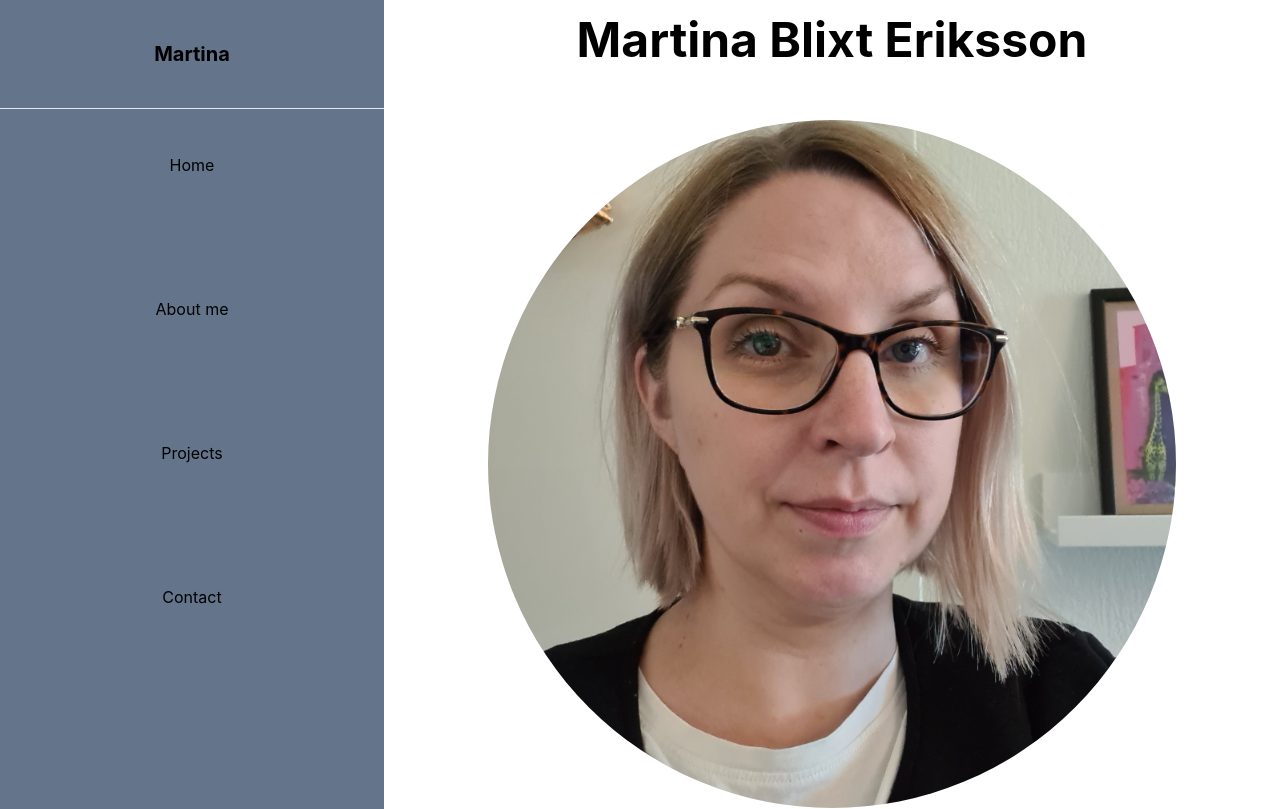
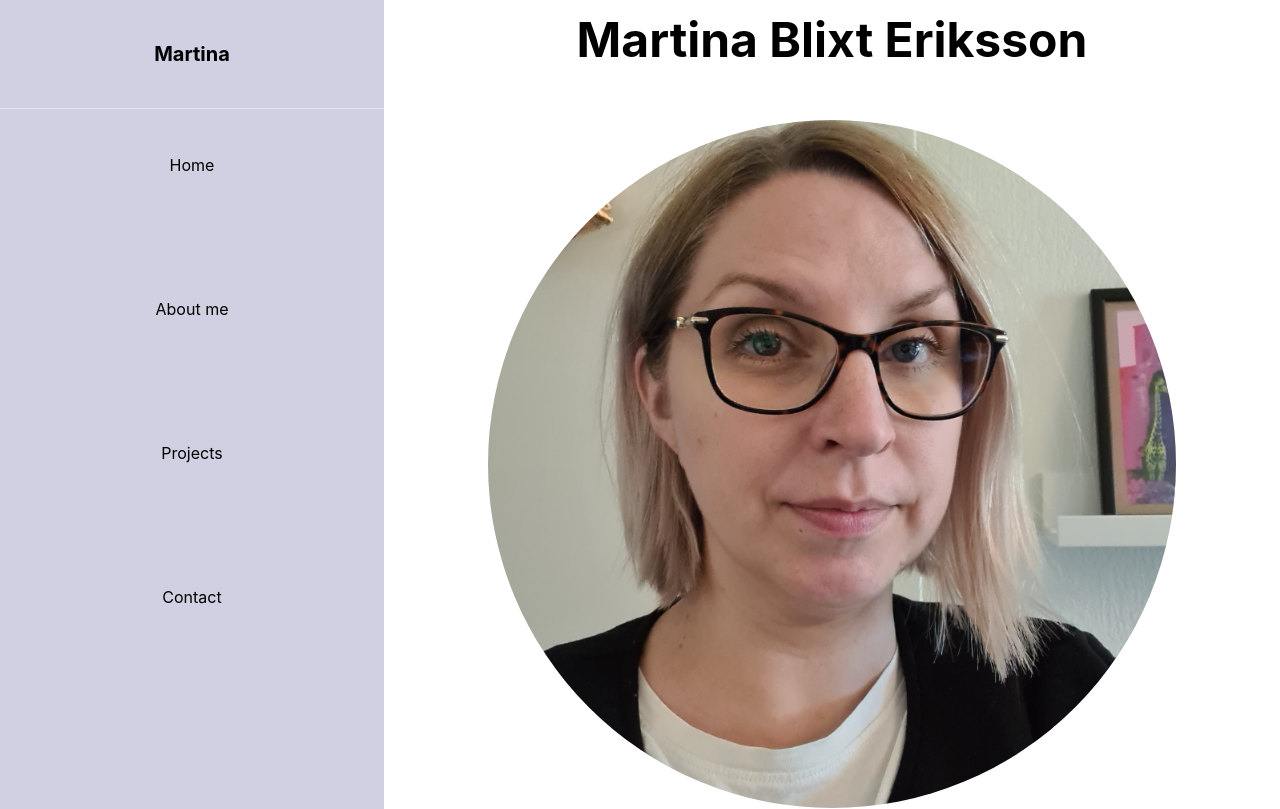
Before and after one commit to anmabler/personal-portfolio-react, a React (Create React App) app: page / in a window 1280 px wide. Shown: the top 809 px of the page. Built offline with nearby package versions, Linux system fonts and the light colour scheme.

Commit message:
fix: navbar color

```diff
--- a/src/components/Navbar/Navbar.js
+++ b/src/components/Navbar/Navbar.js
@@ -4,7 +4,7 @@ import { NavLink } from 'react-router-dom'
 
 export default function Navbar() {
   return (
-    <div className="min-h-screen w-4/12 max-w-sm min-w-fit  bg-slate-500">
+    <div className="min-h-screen w-4/12 max-w-sm min-w-fit  bg-lavender">
       <h1 className='font-bold text-xl my-10'>Martina</h1>
       <hr />
         <ul className='flex flex-col gap-y-20 mt-6'>
```
